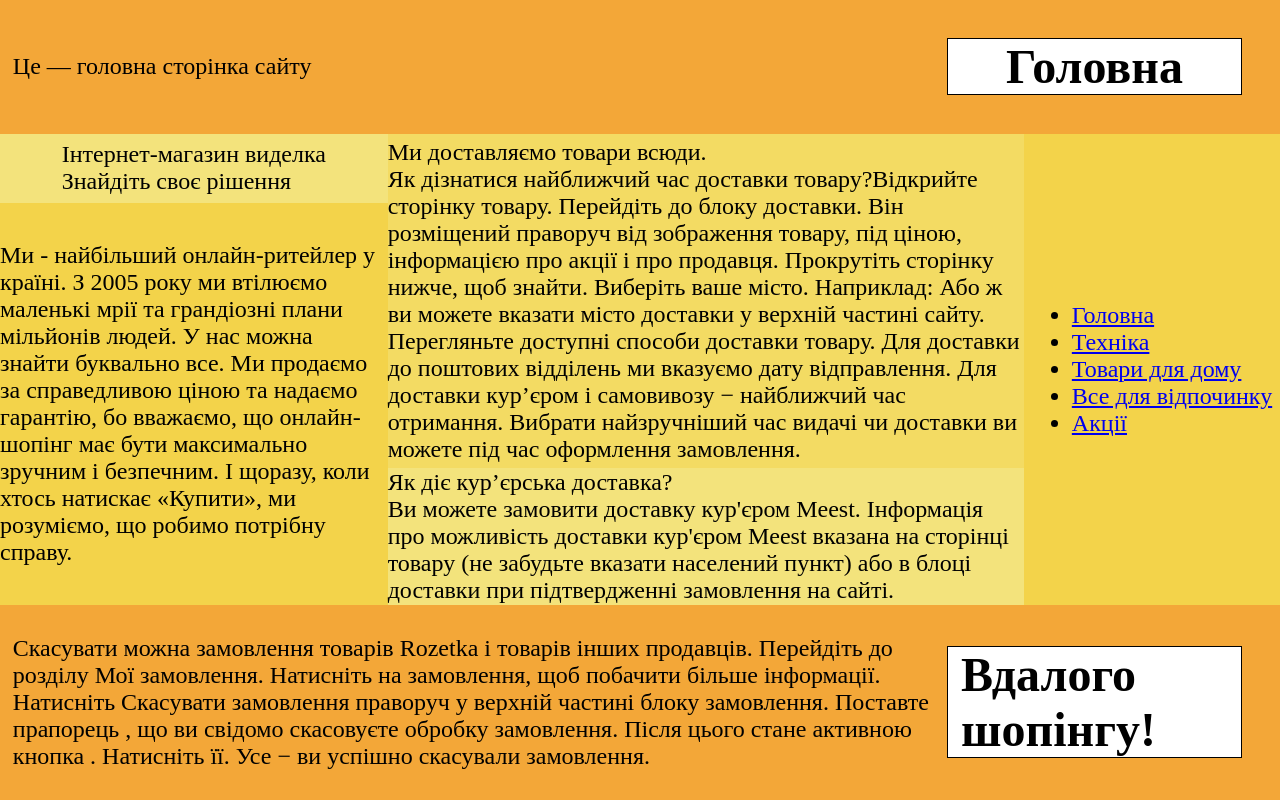
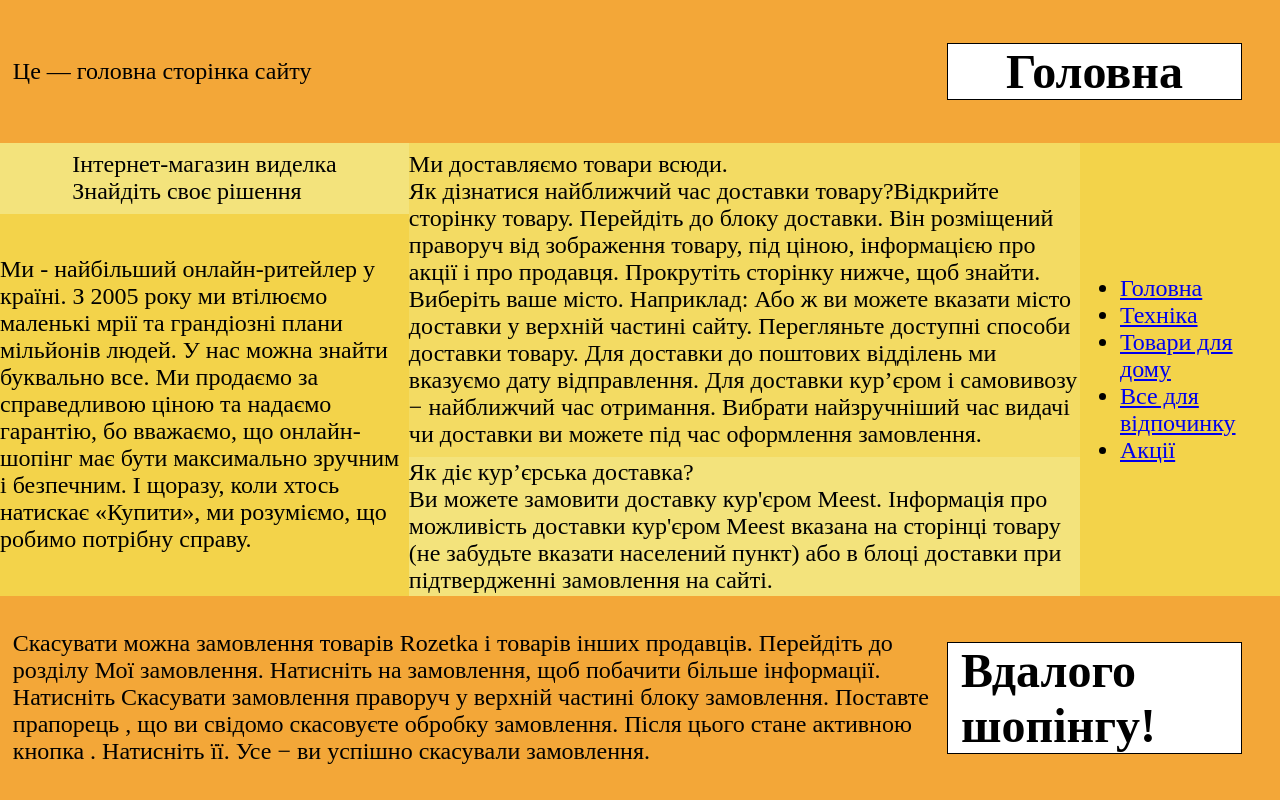
Before and after one commit to hxnchar/lab1Web, a plain HTML site: page pages/index.html in a window 1280 px wide. Drawn offline with Linux system fonts and the light colour scheme.

Commit message:
Добавлена минимальная ширина блоков

```diff
--- a/pages/index.css
+++ b/pages/index.css
@@ -32,12 +32,14 @@ body {
   background-color: #f3a738;
   align-items: center;
   flex-grow: 1;
+  min-width: 700px;
 }
 
 .Top h1 {
   text-align: center;
   width: 25vw;
   color: black;
+  min-width: min-content;
 }
 
 .Top p {
@@ -56,6 +58,7 @@ body {
   display: flex;
   flex-direction: column;
   flex-grow: 1;
+  min-width: 200px;
 }
 
 .content-left-top {
@@ -78,6 +81,7 @@ body {
   display: flex;
   flex-direction: column;
   flex-grow: 1;
+  min-width: 300px;
 }
 
 .content-center-top {
@@ -102,5 +106,5 @@ body {
   justify-content: center;
   align-items: center;
   background-color: #f3d34a;
-  min-width: 20vw;
+  min-width: 200px;
 }
```
